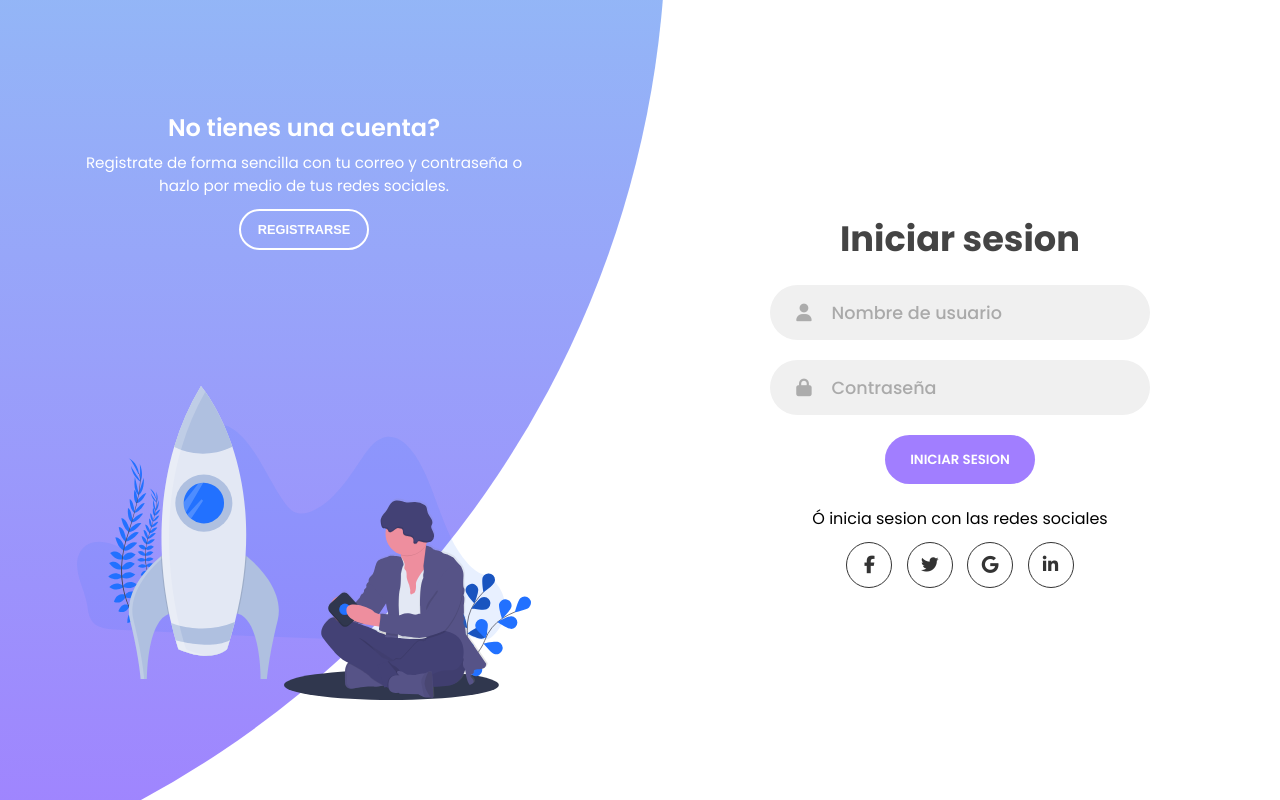
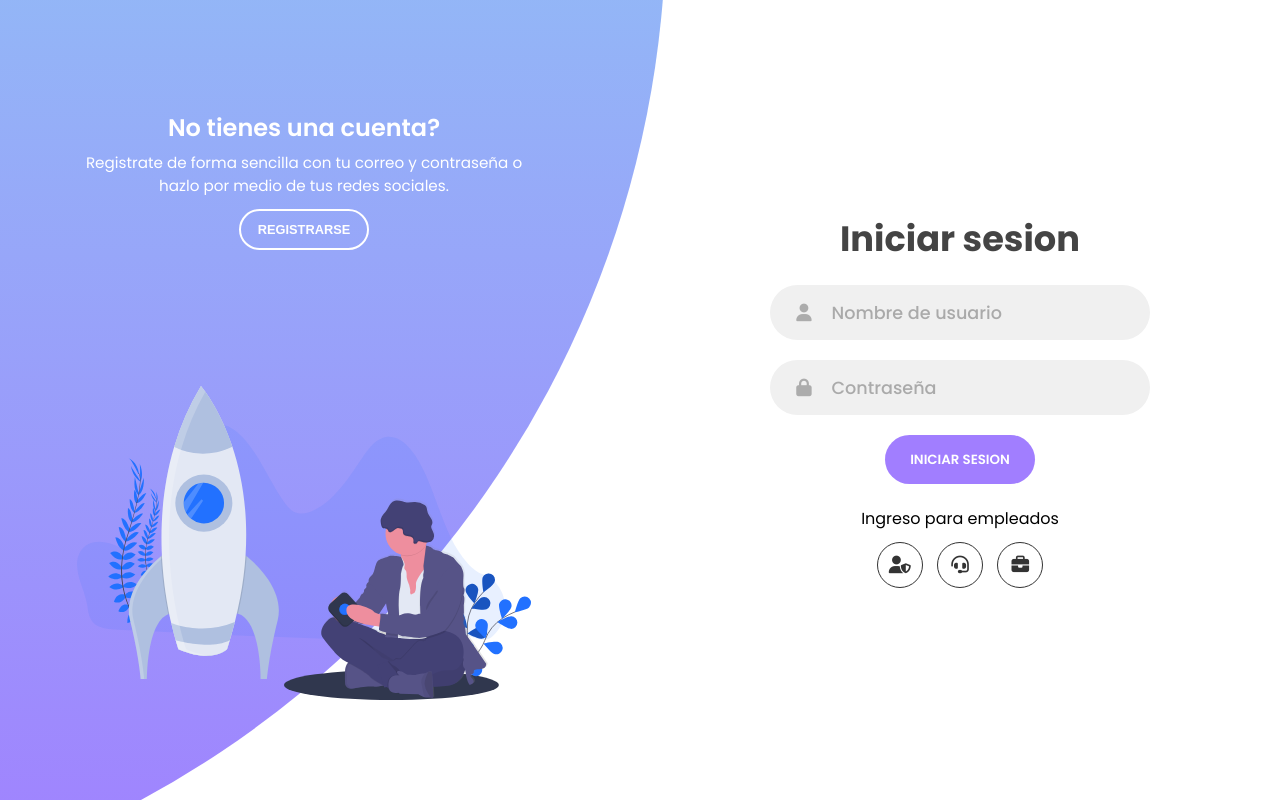
Before and after one commit to NicolasD1440/Myweb, a PHP site: page /login/Login.php in a window 1280 px wide. Run offline with PHP 8.4, Linux system fonts and the light colour scheme; some libraries are stand-ins or nearby versions.

Commit message:
login cambio iconos

```diff
--- a/login/Login.php
+++ b/login/Login.php
@@ -3,10 +3,7 @@
   <head>
     <meta charset="UTF-8" />
     <meta name="viewport" content="width=device-width, initial-scale=1.0" />
-    <script
-      src="https://kit.fontawesome.com/64d58efce2.js"
-      crossorigin="anonymous"
-    ></script>
+    <script src="https://kit.fontawesome.com/287753f600.js" crossorigin="anonymous"></script>
     <link rel="stylesheet" href="css/login.css"/>
     <title>Inicia sesion o registraté</title>
   </head>
@@ -26,19 +23,16 @@
               <input type="text" name="password" placeholder="Contraseña" />
             </div>
             <input type="submit" name="inicio" value="Iniciar sesion" class="btn solid" />
-            <p class="social-text">Ó inicia sesion con las redes sociales</p>
+            <p class="social-text">Ingreso para empleados</p>
             <div class="social-media">
               <a href="#" class="social-icon">
-                <i class="fab fa-facebook-f"></i>
+              <i class="fa-solid fa-user-shield"></i>
               </a>
               <a href="#" class="social-icon">
-                <i class="fab fa-twitter"></i>
+              <i class="fa-solid fa-headset"></i>
               </a>
               <a href="#" class="social-icon">
-                <i class="fab fa-google"></i>
-              </a>
-              <a href="#" class="social-icon">
-                <i class="fab fa-linkedin-in"></i>
+                <i class="fa-solid fa-briefcase"></i>
               </a>
             </div>
           </form>
```
